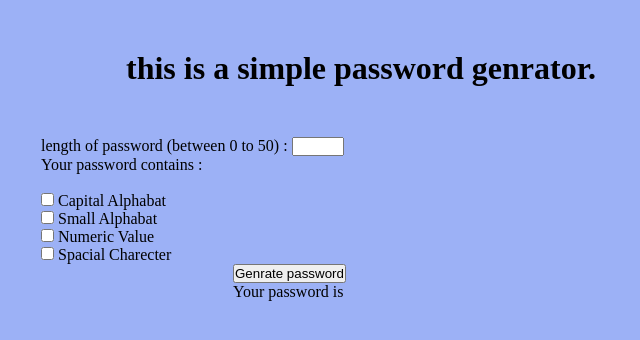
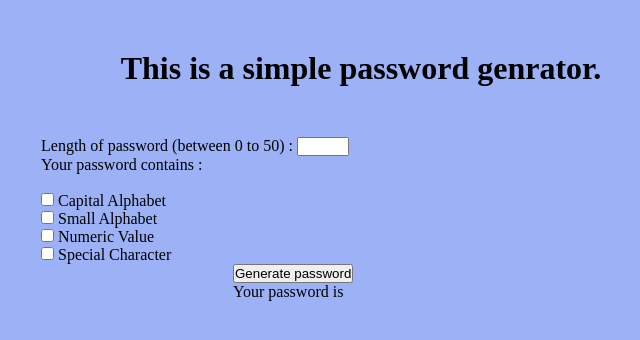
Before and after one commit to Veependra01/password_generator, a plain HTML site: page index.html in a window 1280 px wide. Shown: the whole page, without its empty margins (279-919 px from the left). Drawn offline with Linux system fonts and the light colour scheme.

Commit message:
Update index.html

```diff
--- a/index.html
+++ b/index.html
@@ -8,29 +8,29 @@
     <title>password genrator</title>
 </head>
 <body>
-    <h1> this is a simple password genrator.</h1>
+    <h1> This is a simple password genrator.</h1>
     <div class="container">
         <form action="index.php" id="myform">
-            <label for="number">length of password (between 0 to 50) : </label>
+            <label for="number">Length of password (between 0 to 50) : </label>
             <input type="number" min="0" max="50" id="num">
             <br>
             <p>Your password contains : </p>
             <br>
             <input type="checkbox" name="" id="capital">
-            <label for="checkbox">Capital Alphabat</label>
+            <label for="checkbox">Capital Alphabet</label>
             <br>
             <input type="checkbox" name="" id="small">
-            <label for="checkbox">Small Alphabat</label>
+            <label for="checkbox">Small Alphabet</label>
             <br>
             <input type="checkbox" name="" id="number">
             <label for="checkbox">Numeric Value</label>
             <br>
             <input type="checkbox" name="" id="Spacial">
-            <label for="checkbox">Spacial Charecter</label>
+            <label for="checkbox">Special Character</label>
             <br>
         </form>
     </div>
-    <button class="para" onclick="myfun()">Genrate password</button>
+    <button class="para" onclick="myfun()">Generate password</button>
     <p class="para"> Your password is </p>
     <p class ="para" id="answer"></p>
 
```
